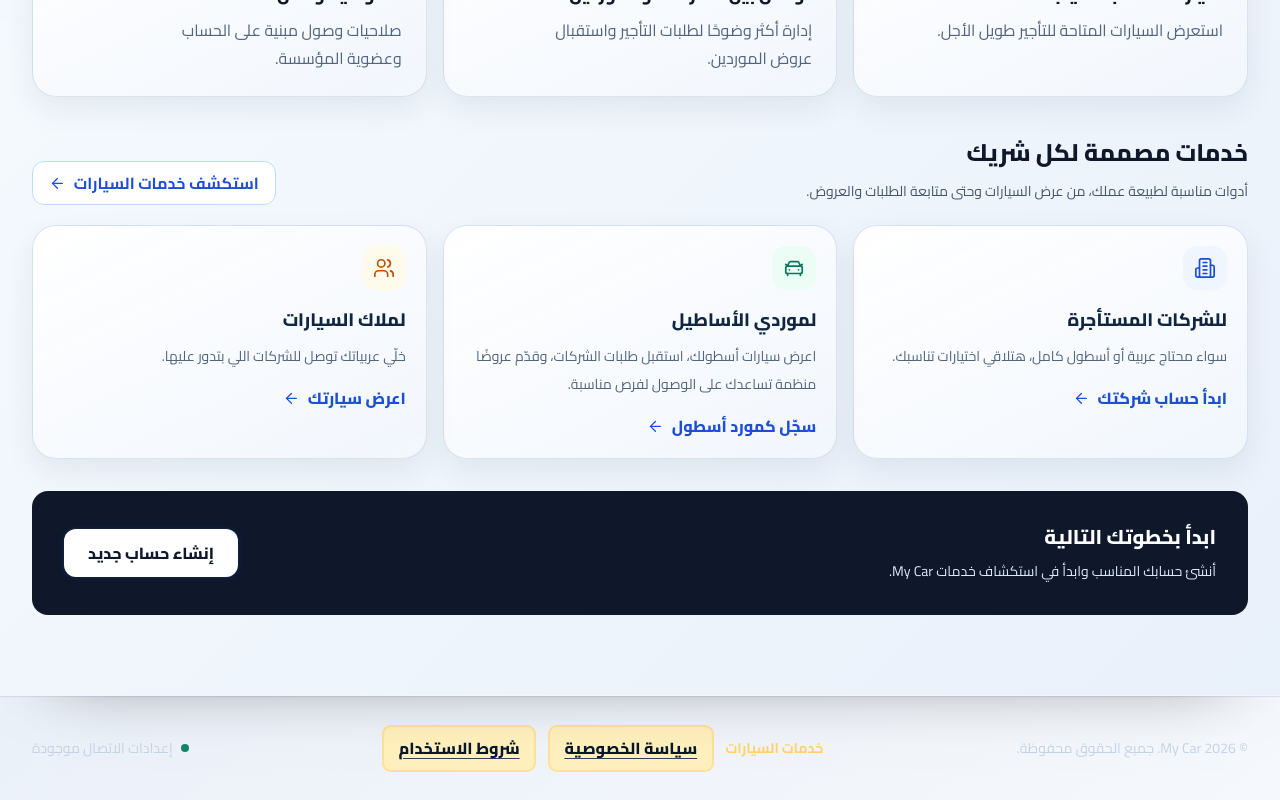
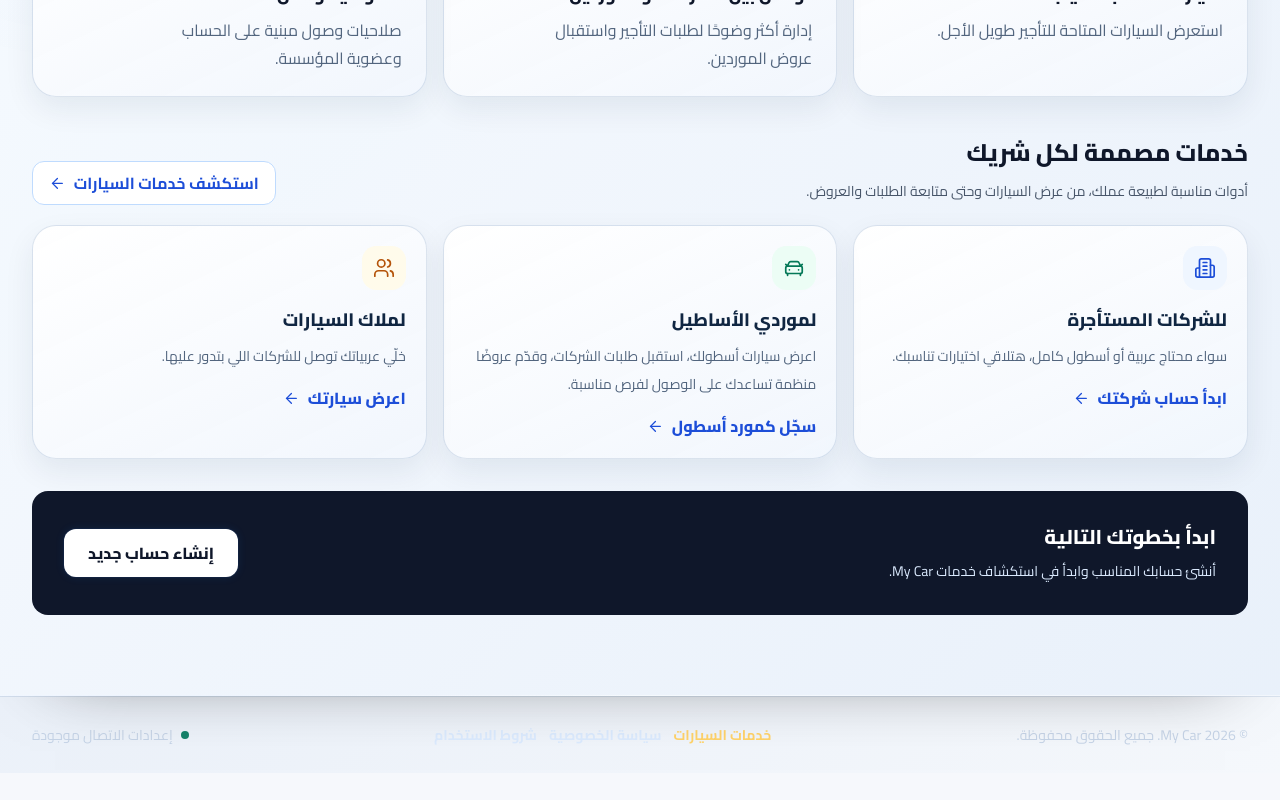
Before and after one commit to kareem766/Carhome, a React (Vite) app: page / in a window 1280 px wide. Shown: the part 1213-2013 px from the top of the page. After the commit the page ends 1986 px from the top, so only its background shows below. Built offline with nearby package versions, Linux system fonts and the light colour scheme; no server answers; the database is empty.

Commit message:
Revert latest legal button styling

```diff
--- a/src/index.css
+++ b/src/index.css
@@ -916,42 +916,3 @@ main.bg-\\[\\#07172c\\] .mc-home-footer a {
     transition: none;
   }
 }
-
-
-/* Strong contrast for privacy/terms footer buttons in every interaction state. */
-.mc-home-footer a.mc-home-legal-link,
-.mc-home-footer a.mc-home-legal-link:link,
-.mc-home-footer a.mc-home-legal-link:visited {
-  color: #07172c !important;
-  -webkit-text-fill-color: #07172c !important;
-  background: #fff0bd !important;
-  border: 2px solid #ffe19a !important;
-  border-radius: 9px;
-  display: inline-flex;
-  align-items: center;
-  justify-content: center;
-  min-height: 46px;
-  padding: .6rem .9rem;
-  font-size: 1rem;
-  font-weight: 900 !important;
-  line-height: 1.45;
-  text-decoration: underline !important;
-  text-decoration-color: #334155 !important;
-  text-underline-offset: 4px;
-  opacity: 1 !important;
-  text-shadow: none !important;
-  filter: none !important;
-}
-.mc-home-footer a.mc-home-legal-link:hover {
-  color: #ffffff !important;
-  -webkit-text-fill-color: #ffffff !important;
-  background: #12345a !important;
-  border-color: #ffffff !important;
-  text-decoration-color: #ffffff !important;
-}
-.mc-home-footer a.mc-home-legal-link:focus-visible {
-  color: #07172c !important;
-  -webkit-text-fill-color: #07172c !important;
-  outline: 3px solid #ffd36a;
-  outline-offset: 3px;
-}
```
